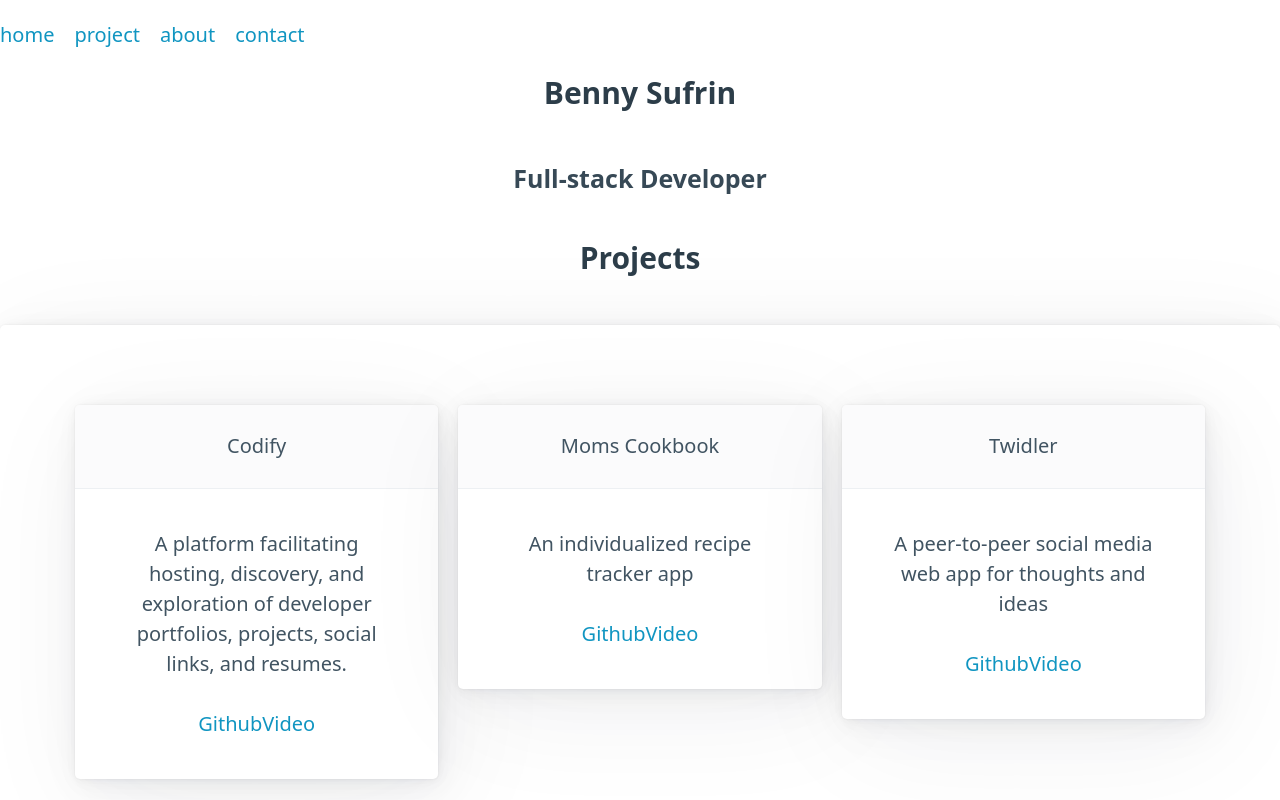
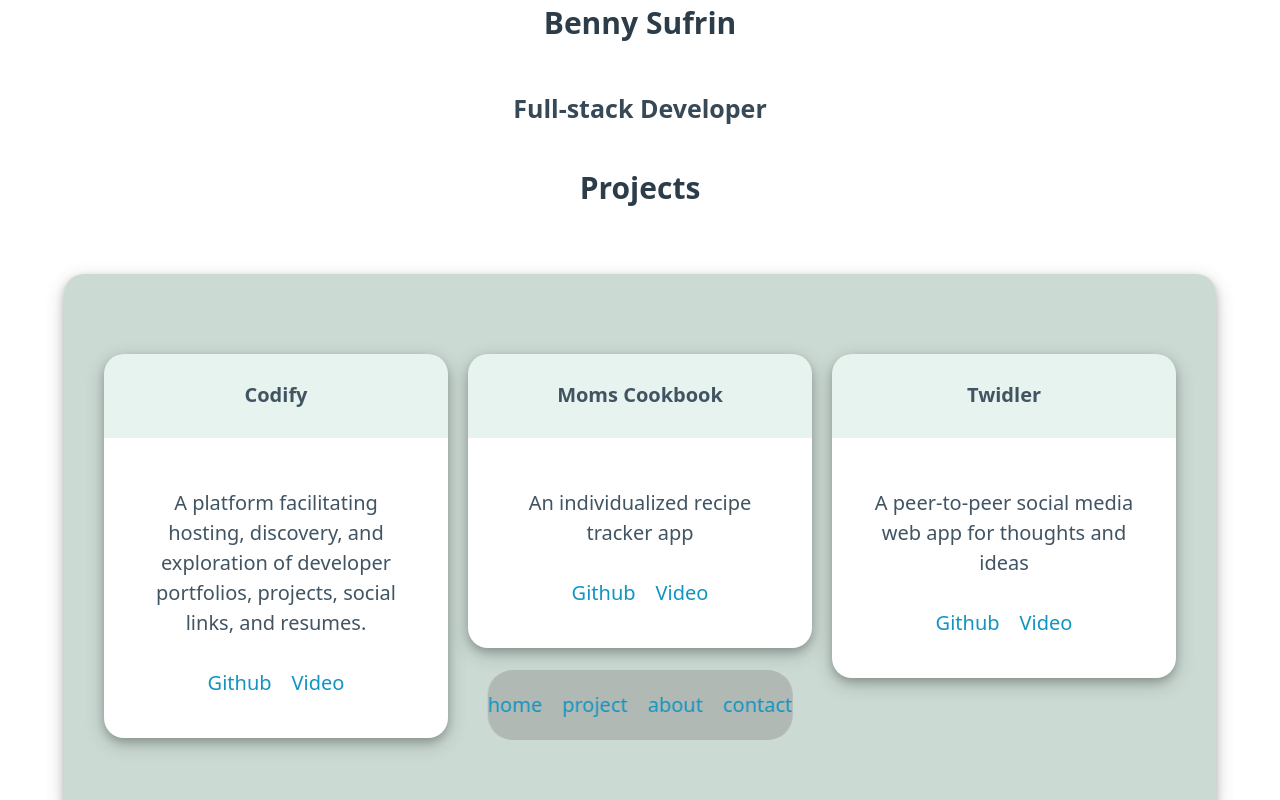
Before and after one commit to bennysuf/portfolio, a JavaScript app: page / in a window 1280 px wide. Shown: the top 800 px of the page. Built offline with nearby package versions, Linux system fonts and the light colour scheme.

Commit message:
add detailed starting design

```diff
--- a/public/index.css
+++ b/public/index.css
@@ -0,0 +1,55 @@
+ .portfolio_links {
+    display: flex;
+    gap: 1rem;
+    justify-content: center;
+    margin-top: 1rem;
+}
+.skill-container {
+    display: flex;
+    flex-wrap: wrap;
+    gap: 1rem;
+    margin-block: .5rem;
+    justify-content: center;
+}
+.skills{
+    border-radius: 15px;
+    background: rgba(125, 145, 133, 0.2);
+    padding: 0 1rem;
+    font-size: 14px;
+    border: .5px solid #000000;
+}
+
+.navbar {
+    position: fixed;
+    bottom: 3rem;
+    align-items: center;
+    justify-content: center;
+    background: rgba(151, 151, 151, 0.5);
+    backdrop-filter: blur(10px);
+    border-radius: 25px;
+    transform: translateX(-50%);
+    left: 50%
+}
+
+.outer-article {
+    align-items: center;
+    justify-content: center;
+    margin: 5%;
+    border-radius: 20px;
+    background: rgba(10, 83, 48, 0.212);
+    box-shadow: 0 4px 8px 0 rgba(0, 0, 0, 0.2), 0 6px 20px 0 rgba(0, 0, 0, 0.19);
+}
+
+.inner-article {
+    border-radius: 20px;
+    /* background: rgba(56, 157, 118, 0.328); */
+    box-shadow: 0 4px 8px 0 rgba(0, 0, 0, 0.2), 0 6px 20px 0 rgba(0, 0, 0, 0.19);
+}
+
+.article-header {
+    background: rgba(78, 168, 134, 0.142);
+    border-top-left-radius: 20px;
+    border-top-right-radius: 20px;
+    font-size: 20px;
+    font-weight: bold;
+}
```
